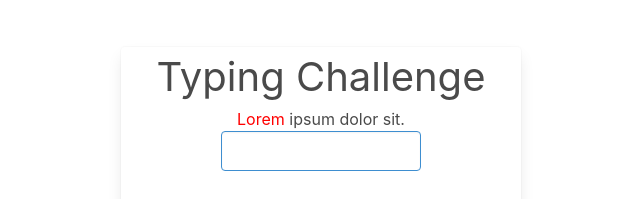
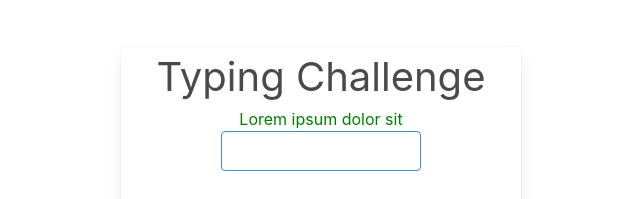
Before and after one commit to perrytran242/typing-game, an Angular app: page / in a window 1280 px wide. Shown: the part 203-402 px from the top of the page, without its empty margins (319-959 px from the left). Built offline with nearby package versions, Linux system fonts and the light colour scheme.

Commit message:
typing logic i progress

```diff
--- a/src/app/app.component.html
+++ b/src/app/app.component.html
@@ -3,9 +3,10 @@
     <h1 class="is-size-2">Typing Challenge</h1>
     <div>
       <span
-        *ngFor="let obj of returnSplitWord() let i = index;">
-        <span class="red_text" *ngIf="counter === i; else elseBlock">{{ obj.word + ' ' }}</span>
-        <ng-template #elseBlock>{{ obj.word + ' ' }}</ng-template>
+        *ngFor="let obj of returnSplitWord(); let i = index;">
+        <span *ngIf="obj.check" [style.color]="error" >{{ obj.letter }}</span>
+        <span *ngIf="!obj.check" [style.color]="correct" >{{ obj.letter }}</span>
+        <!-- <ng-template #elseBlock>{{ obj.letter }}</ng-template> -->
       </span>
     </div>
 
--- a/src/app/app.component.ts
+++ b/src/app/app.component.ts
@@ -1,35 +1,40 @@
-import { Component } from '@angular/core';
+import { Component, OnInit } from '@angular/core';
 
 @Component({
   selector: 'app-root',
   templateUrl: './app.component.html',
   styleUrls: ['./app.component.scss']
 })
-export class AppComponent {
-  typingChallenge = 'Lorem ipsum dolor sit.';
+export class AppComponent implements OnInit {
+  typingChallenge = 'Lorem ipsum dolor sit';
   compareWord = '';
   counter = 0;
+  splitWord = this.returnSplitWord();
+  correct = 'green';
+  error = 'red';
+
+  ngOnInit() {
+    // console.log('letter:', this.returnSplitWord());
+  }
+
+  onInputReceived(event) {
+
+    const { value } = event.target;
+    if (this.splitWord[this.counter].letter === value[this.counter]) {
+      this.splitWord[this.counter].check = true;
+    }
 
 
+    this.counter++;
+    console.log(this.counter);
+    console.log(this.splitWord);
 
-  onInputReceived(event) {
-    const splitWord = this.returnSplitWord();
-    console.log(splitWord);
-    const { data } = event;
-    this.compareWord += data;
-
-    if (data === ' ') {
-      if (this.compareWord.trim() === splitWord[this.counter].word) {
-        console.log('compare word:', this.compareWord);
-        this.counter++;
-        this.compareWord = '';
-      }
-    }
   }
 
   returnSplitWord() {
-    return this.typingChallenge.split(' ').map(val => {
-      return {word: val, check: false};
+    return this.typingChallenge.split('').map(val => {
+      return {letter: val, check: false};
     });
   }
 }
+// user clicks and shows value
```
